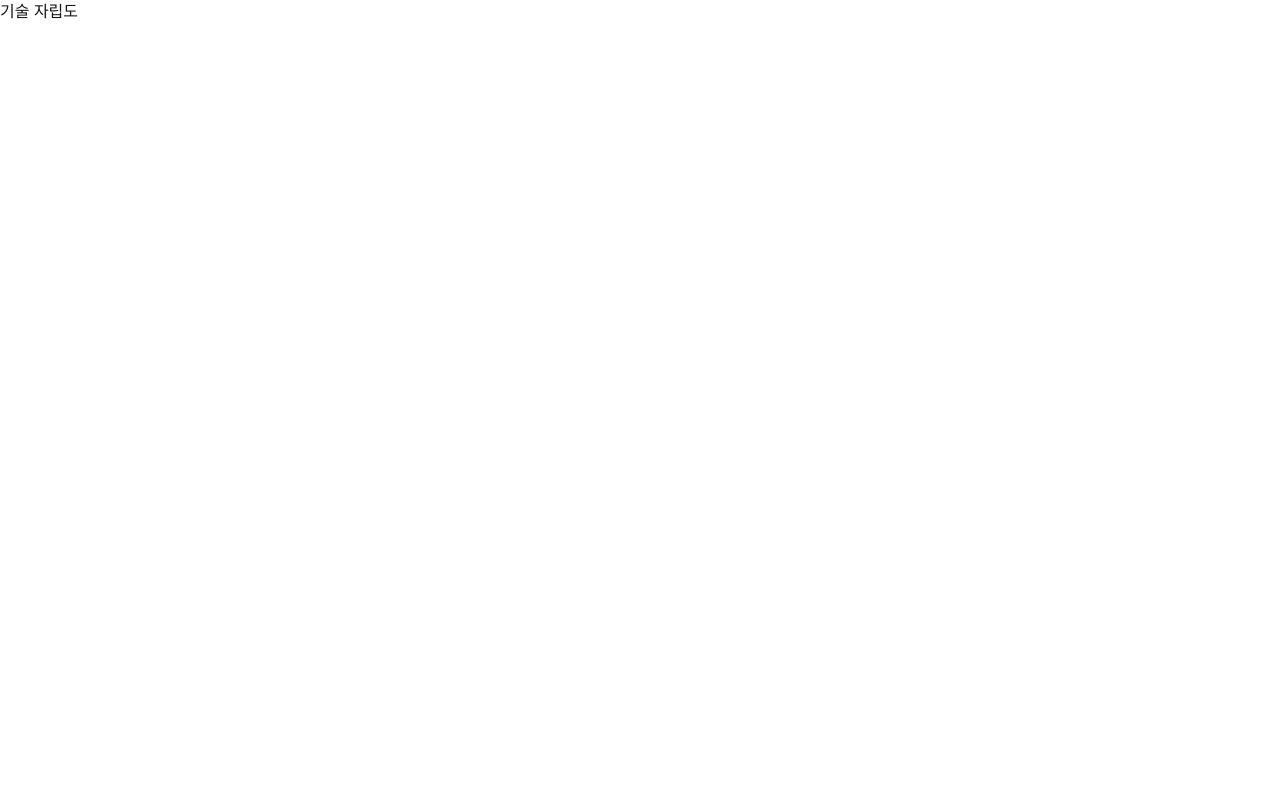
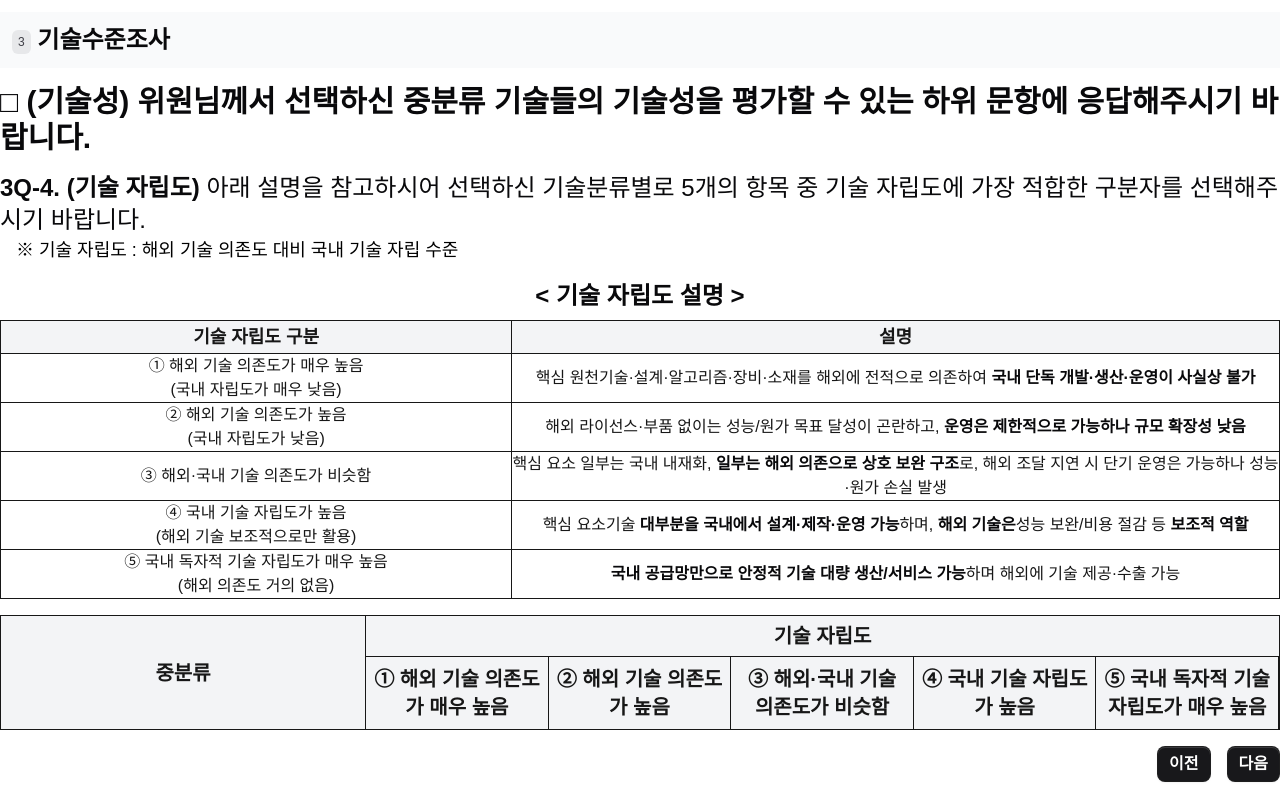
Before and after one commit to woollimsurvey/survey-2025, a Next.js app: page /independence in a window 1280 px wide. Built offline with nearby package versions, Linux system fonts and the light colour scheme.

Commit message:
design: 기술 자립도 페이지

```diff
--- a/src/app/independence/page.jsx
+++ b/src/app/independence/page.jsx
@@ -1,5 +1,134 @@
+"use client";
+
 import Form from "next/form";
+import { useRouter } from "next/navigation";
+
+import { Heading } from "@/components/heading";
+import { Badge } from "@/components/badge";
+import { Text, Strong } from "@/components/text";
+import { Button } from "@/components/button";
 
 export default function Independence() {
-  return <Form>기술 자립도</Form>;
+  const router = useRouter();
+
+  const handlePrev = () => {
+    router.push("/gap");
+  };
+
+  return (
+    <Form>
+      <header className="my-3 p-3 bg-gray-50">
+        <Heading level={2}>
+          <Badge className="align-middle">3</Badge> 기술수준조사
+        </Heading>
+      </header>
+      <main>
+        <h3 className="my-4 text-3xl font-semibold text-zinc-950">
+          □ (기술성) 위원님께서 선택하신 중분류 기술들의 기술성을 평가할 수 있는
+          하위 문항에 응답해주시기 바랍니다.
+        </h3>
+        <Heading level={4}>
+          3Q-4. (기술 자립도)&nbsp;
+          <span className="font-normal">
+            아래 설명을 참고하시어 선택하신 기술분류별로 5개의 항목 중 기술
+            자립도에 가장 적합한 구분자를 선택해주시기 바랍니다.
+          </span>
+        </Heading>
+        <Text className="indent-4">
+          ※ 기술 자립도 : 해외 기술 의존도 대비 국내 기술 자립 수준
+        </Text>
+        <section className="my-4">
+          <Heading level={5} className="my-2 text-center">
+            &lt; 기술 자립도 설명 &gt;
+          </Heading>
+          <div className="grid grid-cols-[2fr_3fr] border text-center">
+            <div className="border-r border-b bg-gray-100 text-lg font-bold leading-8">
+              기술 자립도 구분
+            </div>
+            <div className="border-b bg-gray-100 text-lg font-bold leading-8">
+              설명
+            </div>
+            <div className="border-r border-b">
+              ① 해외 기술 의존도가 매우 높음
+              <br />
+              (국내 자립도가 매우 낮음)
+            </div>
+            <div className="flex justify-center items-center border-b">
+              핵심 원천기술·설계·알고리즘·장비·소재를 해외에 전적으로
+              의존하여&nbsp;
+              <Strong>국내 단독 개발·생산·운영이 사실상 불가</Strong>
+            </div>
+            <div className="border-r border-b">
+              ② 해외 기술 의존도가 높음
+              <br />
+              (국내 자립도가 낮음)
+            </div>
+            <div className="flex justify-center items-center border-b">
+              해외 라이선스·부품 없이는 성능/원가 목표 달성이 곤란하고,&nbsp;
+              <Strong>운영은 제한적으로 가능하나 규모 확장성 낮음</Strong>
+            </div>
+            <div className="flex justify-center items-center border-r border-b">
+              ③ 해외·국내 기술 의존도가 비슷함
+            </div>
+            <div className="border-b">
+              핵심 요소 일부는 국내 내재화,&nbsp;
+              <Strong>일부는 해외 의존으로 상호 보완 구조</Strong>로, 해외 조달
+              지연 시 단기 운영은 가능하나 성능·원가 손실 발생
+            </div>
+            <div className="border-r border-b">
+              ④ 국내 기술 자립도가 높음
+              <br />
+              (해외 기술 보조적으로만 활용)
+            </div>
+            <div className="flex justify-center items-center border-b">
+              핵심 요소기술&nbsp;
+              <Strong>대부분을 국내에서 설계·제작·운영 가능</Strong>하며,&nbsp;
+              <Strong>해외 기술은</Strong> 성능 보완/비용 절감 등&nbsp;
+              <Strong>보조적 역할</Strong>
+            </div>
+            <div className="border-r">
+              ⑤ 국내 독자적 기술 자립도가 매우 높음
+              <br />
+              (해외 의존도 거의 없음)
+            </div>
+            <div className="flex justify-center items-center">
+              <Strong>
+                국내 공급망만으로 안정적 기술 대량 생산/서비스 가능
+              </Strong>
+              하며 해외에 기술 제공·수출 가능
+            </div>
+          </div>
+        </section>
+        <section className="border-t border-r border-l text-center">
+          <article className="grid grid-cols-[2fr_5fr] bg-gray-100 text-xl font-bold">
+            <div className="flex justify-center items-center border-r border-b">
+              중분류
+            </div>
+            <div className="grid grid-cols-[1ff_1fr_1fr_1fr_1fr]">
+              <div className="col-span-5 border-b leading-10">기술 자립도</div>
+              <div className="border-r border-b p-2">
+                ① 해외 기술 의존도가 매우 높음
+              </div>
+              <div className="border-r border-b p-2">
+                ② 해외 기술 의존도가 높음
+              </div>
+              <div className="border-r border-b p-2">
+                ③ 해외·국내 기술 의존도가 비슷함
+              </div>
+              <div className="border-r border-b p-2">
+                ④ 국내 기술 자립도가 높음
+              </div>
+              <div className="border-r border-b p-2">
+                ⑤ 국내 독자적 기술 자립도가 매우 높음
+              </div>
+            </div>
+          </article>
+        </section>
+      </main>
+      <footer className="flex justify-end gap-4 my-4">
+        <Button onClick={handlePrev}>이전</Button>
+        <Button type="submit">다음</Button>
+      </footer>
+    </Form>
+  );
 }
```
